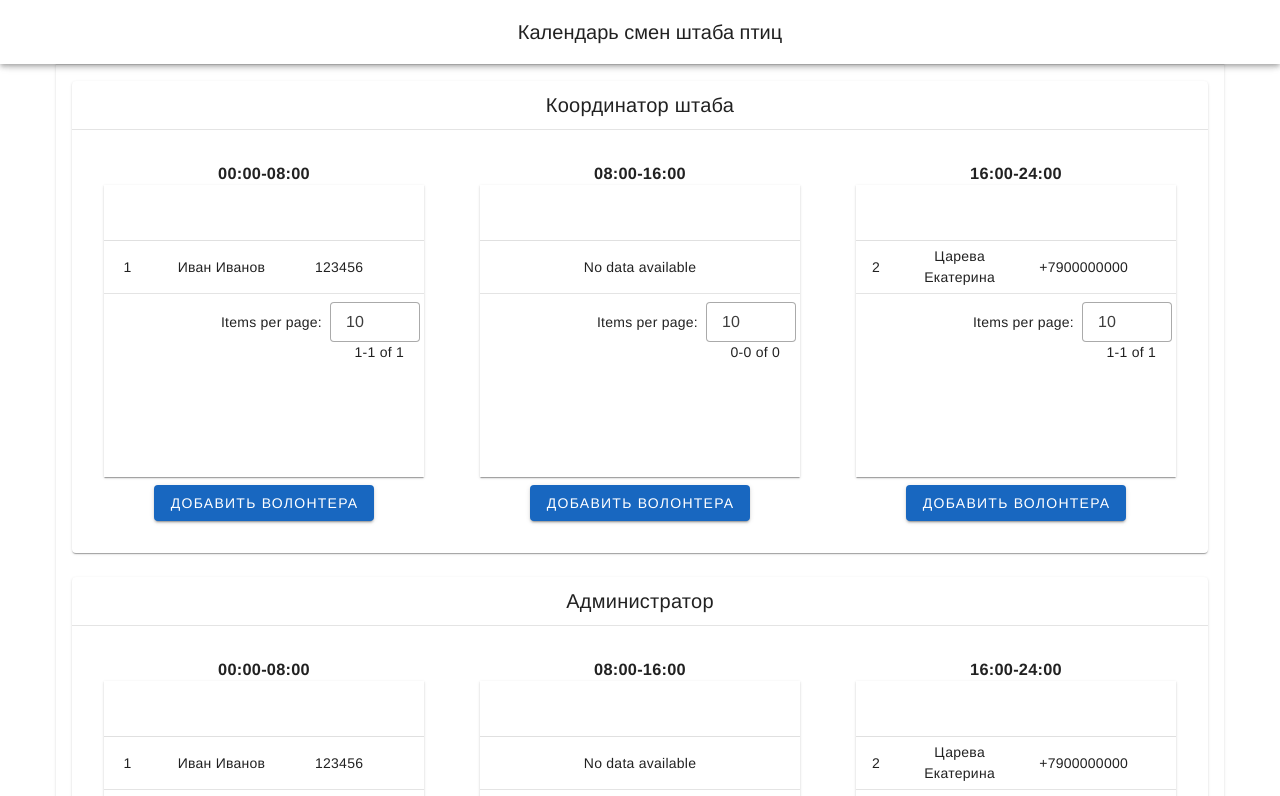
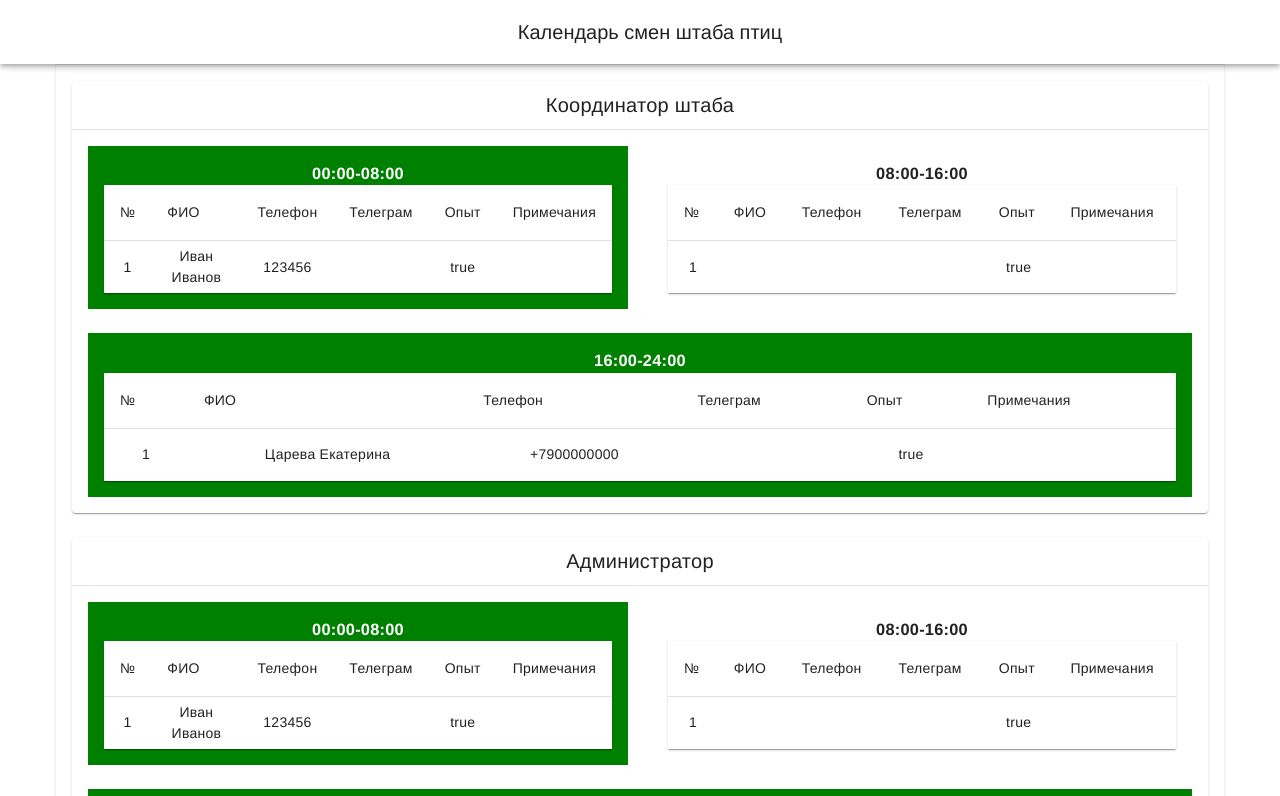
Before and after one commit to turborufus/birds-calendar, a Vue app: page / in a window 1280 px wide. Shown: the top 796 px of the page. Built offline with nearby package versions, Linux system fonts and the light colour scheme.

Commit message:
Выводятся все вакантные смены + добавлена позсветка закрытой смены

```diff
--- a/src/components/ShiftCard.vue
+++ b/src/components/ShiftCard.vue
@@ -1,11 +1,13 @@
 <template>
-  <v-card-text>
+    <v-card-text :class="isStaffed ? 'green-background' : ''" >
       <h3>{{ shift.time }}</h3>
       <v-data-table
+        hide-default-footer
         :headers="headers"
-      :items="shift.volunteers"
+        :items="volunteersItems"
         class="elevation-1"
-    />
+      > </v-data-table>
+
       <VolunteerForm
         v-if="showVolunteerForm"
         :sectionName="sectionName"
@@ -13,13 +15,13 @@
         :role="role.role"
         @add-volunteer="handleAddVolunteer"
       />
-    <v-btn
+      <!-- <v-btn
         color="primary"
         class="mt-2"
         @click="showVolunteerForm = true"
       >
         Добавить волонтера
-    </v-btn>
+      </v-btn> -->
     </v-card-text>
 </template>
 
@@ -45,16 +47,64 @@ export default {
   data() {
     return {
       headers: [
-        { text: "№", value: "id" },
-        { text: "ФИО", value: "name" },
-        { text: "Телефон", value: "phone" },
-        { text: "Примечания", value: "notes" },
+        { title: "№", value: "id" },
+        { title: "ФИО", value: "volunteer.name" },
+        { title: "Телефон", value: "volunteer.phone" },
+        { title: "Телеграм", value: "volunteer.telegram" },
+        { title: "Опыт", value: "experience" },
+        { title: "Примечания", value: "volunteer.notes" },
       ],
       showVolunteerForm: false,
     };
   },
   components: {
     VolunteerForm,
+  },
+  computed: {
+    volunteersItems() {
+      const volunteers = this.shift?.volunteers || null;
+      const required = this.shift?.required || 0;
+      const experiencedCnt = this.shift?.experienced || 0
+
+      const experienced = volunteers?.filter(person => person.experience) || [];   // уточняем, сколько есть опытных среди волонтеров
+      const inexperienced = volunteers?.filter(person => !person.experience) || [];
+
+      // формируем список вансий для смены
+      const result = []
+      for (let i = 0; i < experiencedCnt; i++) {
+        const elem = {
+          id: i+1,
+          volunteer: {},
+          experience: true,
+        }
+        if (i < experienced.length) {
+          elem.volunteer = experienced[i]
+        }
+        result.push(elem);
+      }
+
+      // Формируем оставшиеся 5 элементов из списка inexperienced
+      for (let i = 0; i < required - experiencedCnt; i++) {
+        const elem = {
+          id: i+1 + experiencedCnt,
+          volunteer: {},
+          experience: false,
+        }
+        if (i < inexperienced.length) {
+
+          elem.volunteer = inexperienced[i]
+        }
+        result.push(elem);
+      }
+      return result
+    },
+    isStaffed() {
+      const volunteersCount = this.shift.volunteers.length
+      // Считаем количество опытных волонтеров
+      const experiencedVolunteers = this.shift.volunteers.filter(person => person.experience === true).length;
+      console.log(this.sectionName, this.shiftTime, volunteersCount,experiencedVolunteers, this.shift.required, this.shift.experienced, this.shift.required === volunteersCount && this.shift.experienced === experiencedVolunteers)
+      return this.shift.required === volunteersCount && this.shift.experienced === experiencedVolunteers
+    }
   },
   methods: {
     handleAddVolunteer(volunteer) {
@@ -64,3 +114,10 @@ export default {
   },
 };
 </script>
+
+<style>
+.green-background {
+  background-color: green; /* Цвет фона */
+  color: white; /* (опционально) цвет текста для контраста */
+}
+</style>
--- a/src/store/index.js
+++ b/src/store/index.js
@@ -14,7 +14,7 @@ export default createStore({
                 required: 1,
                 experienced: 1,
                 volunteers: [
-                  { id: 1, name: "Иван Иванов", phone: "123456", notes: "" },
+                  { id: 1, name: "Иван Иванов", experience: true, phone: "123456", telegram:"", notes: "" },
                 ],
               },
               {
@@ -28,7 +28,7 @@ export default createStore({
                 required: 1,
                 experienced: 1,
                 volunteers: [
-                  { id:2, name: "Царева Екатерина", phone: "+7900000000", notes: "" }
+                  { id:2, name: "Царева Екатерина", experience: true, phone: "+7900000000", notes: "" }
                 ],
               }
             ]
@@ -41,7 +41,7 @@ export default createStore({
                 required: 1,
                 experienced: 1,
                 volunteers: [
-                  { id: 1, name: "Иван Иванов", phone: "123456", notes: "" },
+                  { id: 1, name: "Иван Иванов", experience: true, phone: "123456", notes: "" },
                 ],
               },
               {
@@ -55,7 +55,7 @@ export default createStore({
                 required: 1,
                 experienced: 1,
                 volunteers: [
-                  { id:2, name: "Царева Екатерина", phone: "+7900000000", notes: "" }
+                  { id:2, name: "Царева Екатерина", experience: true, phone: "+7900000000", notes: "" }
                 ],
               }
             ],
@@ -68,7 +68,7 @@ export default createStore({
                 required: 1,
                 experienced: 1,
                 volunteers: [
-                  { id: 1, name: "Иван Иванов", phone: "123456", notes: "" },
+                  { id: 1, name: "Иван Иванов", experience: true, phone: "123456", notes: "" },
                 ],
               },
               {
@@ -82,7 +82,7 @@ export default createStore({
                 required: 1,
                 experienced: 1,
                 volunteers: [
-                  { id:2, name: "Царева Екатерина", phone: "+7900000000", notes: "" }
+                  { id:2, name: "Царева Екатерина", experience: true, phone: "+7900000000", notes: "" }
                 ],
               }
             ]
@@ -97,7 +97,7 @@ export default createStore({
             shifts: [
               {
                 time: "00:00-08:00",
-                required: 1,
+                required: 3,
                 experienced: 1,
                 volunteers: [
                   { id: 1, name: "Анна Петрова", phone: "789101", experience: true },
@@ -105,7 +105,7 @@ export default createStore({
               },
               {
                 time: "08:00-16:00",
-                required: 1,
+                required: 3,
                 experienced: 1,
                 volunteers: [
                   { id: 1, name: "Анна Петрова", phone: "789101", experience: true },
@@ -113,7 +113,7 @@ export default createStore({
               },
               {
                 time: "16:00-00:00",
-                required: 1,
+                required: 5,
                 experienced: 1,
                 volunteers: [
                 ],
@@ -151,7 +151,7 @@ export default createStore({
                 volunteers: [
                   { id: 1, name: "Анна Петрова", phone: "789101", experience: true },
                   { id: 1, name: "Анна Петрова", phone: "789101", experience: true },
-                  { id: 1, name: "Анна Петрова", phone: "789101", experience: true },
+                  { id: 1, name: "Анна Петрова", phone: "789101", experience: false },
                   { id: 1, name: "Анна Петрова", phone: "789101", experience: false },
                 ],
               },
@@ -180,10 +180,49 @@ export default createStore({
     getSections(state) {
       return state.sections;
     },
-    getShiftBySection: (state) => (sectionName, shiftTime) => {
+    getRoleBySection: (state) => (sectionName, roleName) => {
       const section = state.sections.find((s) => s.name === sectionName);
-      return section?.shifts.find((shift) => shift.time === shiftTime) || null;
+      return section?.roles.find((role) => role.role === roleName) || null;
     },
+    getVolunteersListBySectionShift: (state) => (sectionName, roleName, shiftTime) => {
+      const section = state.sections.find((s) => s.name === sectionName);
+      const role = section?.roles.find((role) => role.role === roleName) || null;
+      const shift = role?.shifts.find((shift) => shift.time === shiftTime) || null;
+      const volunteers = shift?.volunteers || null;
+      const required = shift?.required || 0;
+      const experiencedCnt = shift?.experienced || 0
+
+      const experienced = volunteers?.filter(person => person.experience) || [];   // уточняем, сколько есть опытных среди волонтеров
+      const inexperienced = volunteers?.filter(person => !person.experience) || [];
+
+      // формируем список вансий для смены
+      const result = []
+      for (let i = 0; i < experiencedCnt; i++) {
+        const elem = {
+          id: i+1,
+          volunteer: {},
+          experience: true,
+        }
+        if (i < experienced.length) {
+          elem.volunteer = experienced[i]
+        }
+        result.push(elem);
+      }
+
+      // Формируем оставшиеся 5 элементов из списка inexperienced
+      for (let i = experiencedCnt; i < required; i++) {
+        const elem = {
+          id: i+1,
+          volunteer: {},
+          experience: false,
+        }
+        if (i < inexperienced.length) {
+          elem.volunteer = inexperienced[i]
+        }
+        result.push(elem);
+      }
+      return result
+    }
   },
   mutations: {
     addVolunteer(state, { sectionName, shiftTime, role, volunteer }) {
```
Lines whose indentation alone changed are shown as unchanged.
